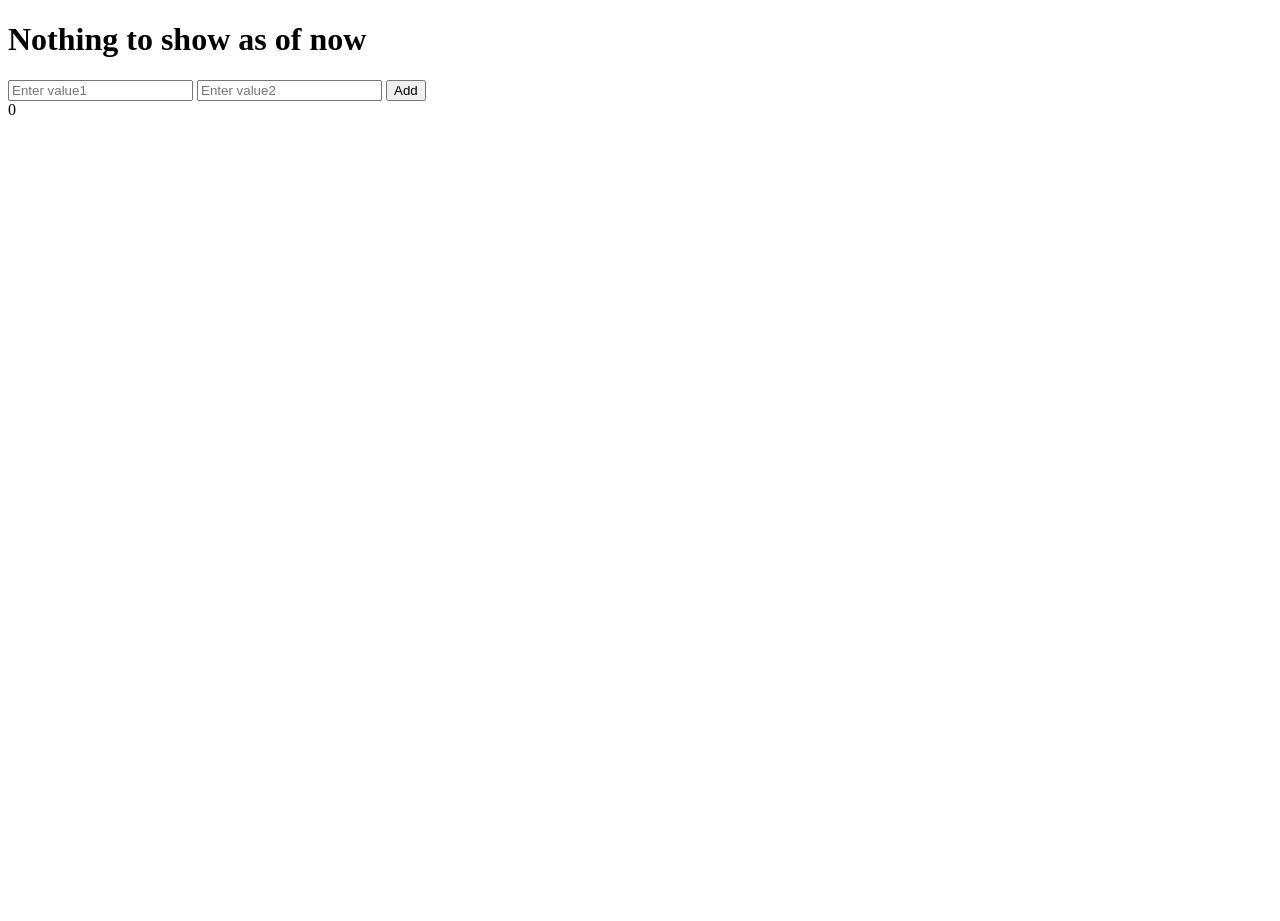
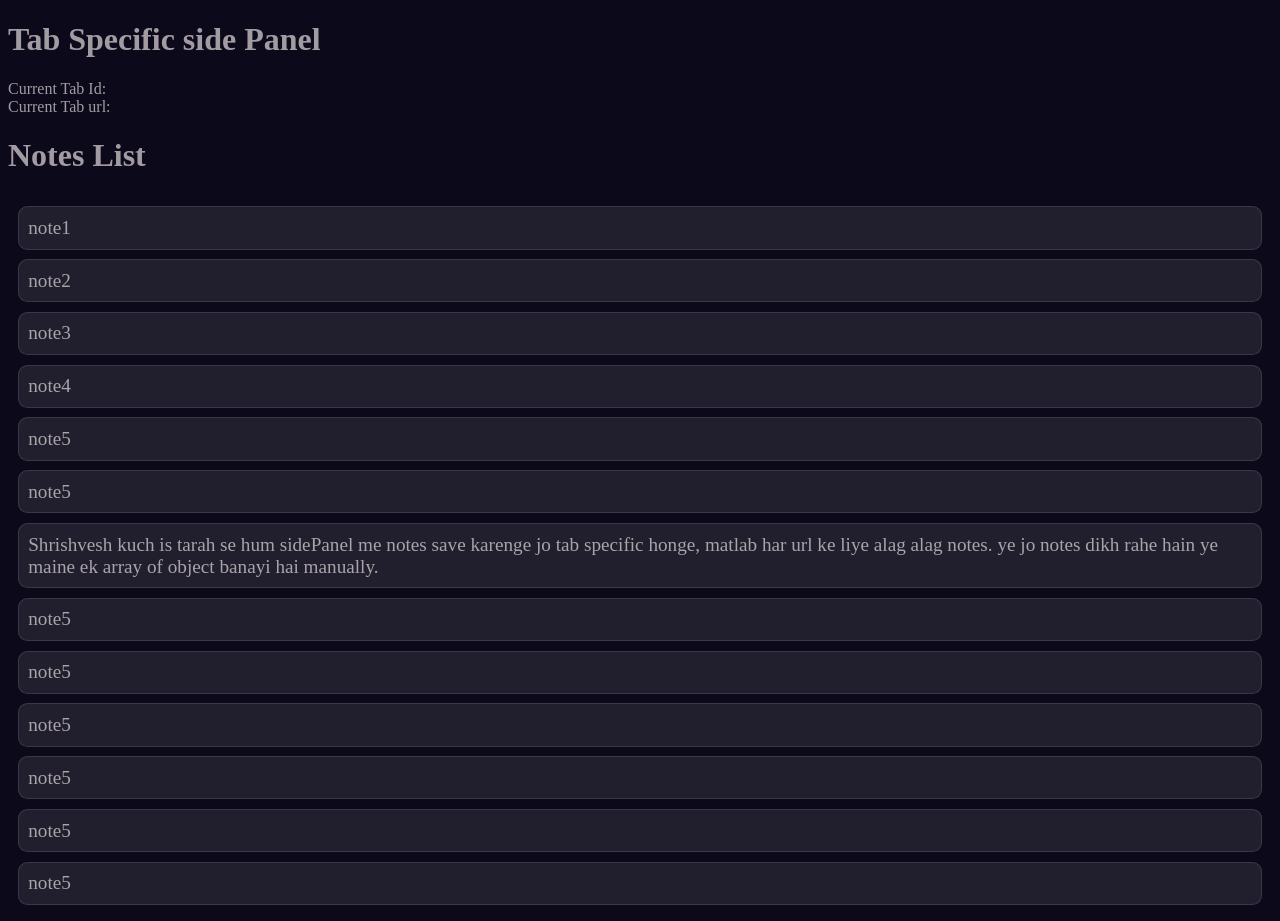
Before and after one commit to VaiBrahma/Web-Annotator, a browser extension: page src/sidePanel/main/sidePanel.html in a window 1280 px wide. Before the commit the page ends 800 px from the top, so only its background shows below. Drawn offline with Linux system fonts and the light colour scheme.

Commit message:
sidePanel is now styled

```diff
--- /dev/null
+++ b/src/sidePanel/main/sidePanel.css
@@ -0,0 +1,33 @@
+body{
+    background: rgb(12, 9, 26);
+    color: rgba(249, 241, 241, 0.637);
+}
+
+input{
+    background-color: rgb(6, 6, 37);
+}
+
+ul{
+    padding: 0;
+}
+li{
+    background-color: rgba(250, 249, 249, 0.092);
+    margin: 0.5em;
+    padding: 0.5em;
+    list-style: none;
+    border-radius: 0.5em;
+    font-size: 1.2em;
+    transition: all 0.2s ease-in-out;
+    -webkit-user-modify: none;
+    user-select: none;
+    border: 1px solid rgba(255, 255, 255, 0.112);
+}
+li:hover{
+    background-color: rgba(250, 249, 249, 0.217);
+    transform: scale(1.05);
+}
+
+li:active{
+    transition: all 0.1s ease-in-out;
+    transform: scale(1);
+}
--- a/src/sidePanel/sidePanel.html
+++ b/src/sidePanel/main/sidePanel.html
@@ -7,13 +7,13 @@
     <link rel="stylesheet" href="sidePanel.css">
 </head>
 <body>
-    <h1>Nothing to show as of now</h1>
-    <input type="number" placeholder="Enter value1" value="">
-    <input type="number" placeholder="Enter value2" value="">
+    <h1>Tab Specific side Panel</h1>
+    <div id="tabid">Current Tab Id: </div>
+    <div id="url">Current Tab url: </div>
 
-    <button>Add</button>
-
-    <div class="answer">0</div>
+    <h1 style="margin-bottom: 1em;">Notes List</h1>
+    <ul id = "notesList">
+    </ul>
     <script src="sidePanel.js"></script>
 </body>
 </html>
--- /dev/null
+++ b/src/sidePanel/main/sidePanel.js
@@ -0,0 +1,37 @@
+const tab = document.querySelector("#tabid");
+const url = document.querySelector("#url");
+const notesList = document.querySelector("#notesList");
+
+const notes = [
+    {"note": "note1"},
+    {"note": "note2"},
+    {"note": "note3"},
+    {"note": "note4"},
+    {"note": "note5"},
+    {"note": "note5"},
+    {"note": "Shrishvesh kuch is tarah se hum sidePanel me notes save karenge jo tab specific honge, matlab har url ke liye alag alag notes. ye jo notes dikh rahe hain ye maine ek array of object banayi hai manually."},
+    {"note": "note5"},
+    {"note": "note5"},
+    {"note": "note5"},
+    {"note": "note5"},
+    {"note": "note5"},
+    {"note": "note5"},
+]
+
+const getTabId = async ()=>{
+    await chrome.tabs.query({
+        active: true,
+        currentWindow: true
+    }).then(e=> {
+        tab.innerHTML += e[0].id;
+        url.innerHTML += e[0].url;
+    });
+}
+
+getTabId();
+
+const listItems = notes.map( (e, key)=>{
+    return `<li id=${key}>${e.note}</li>`;
+})
+
+notesList.innerHTML = listItems.join('');
--- a/src/sidePanel/sidePanel.js
+++ /dev/null
@@ -1,9 +0,0 @@
-const input = document.querySelectorAll("input")
-const ans = document.getElementsByClassName("answer");
-const button = document.querySelector("button");
-
-button.addEventListener("click", ()=>{
-    let value1 = Number.parseInt(input[0].value);
-    let value2 = Number.parseInt(input[1].value);
-    ans[0].innerHTML = value1 + value2;
-})
```
Also changed, not shown: popup.html (added, +11 -0 lines), service-worker.js (+13 -0 lines), src/sidePanel/welcome/welcomeSidePanel.html (added, +12 -0 lines), manifest.json, src/sidePanel/sidePanel.css (deleted).
